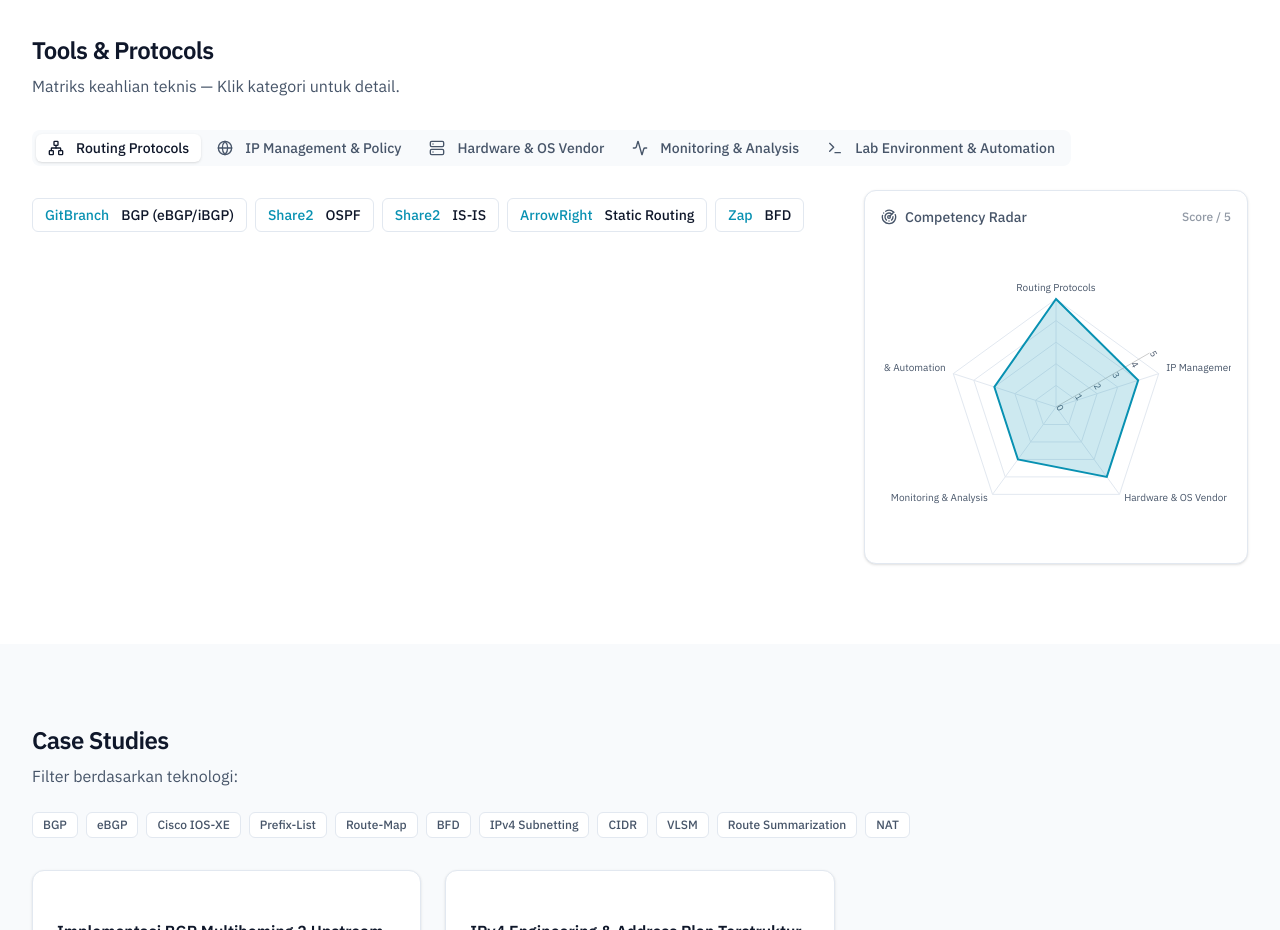
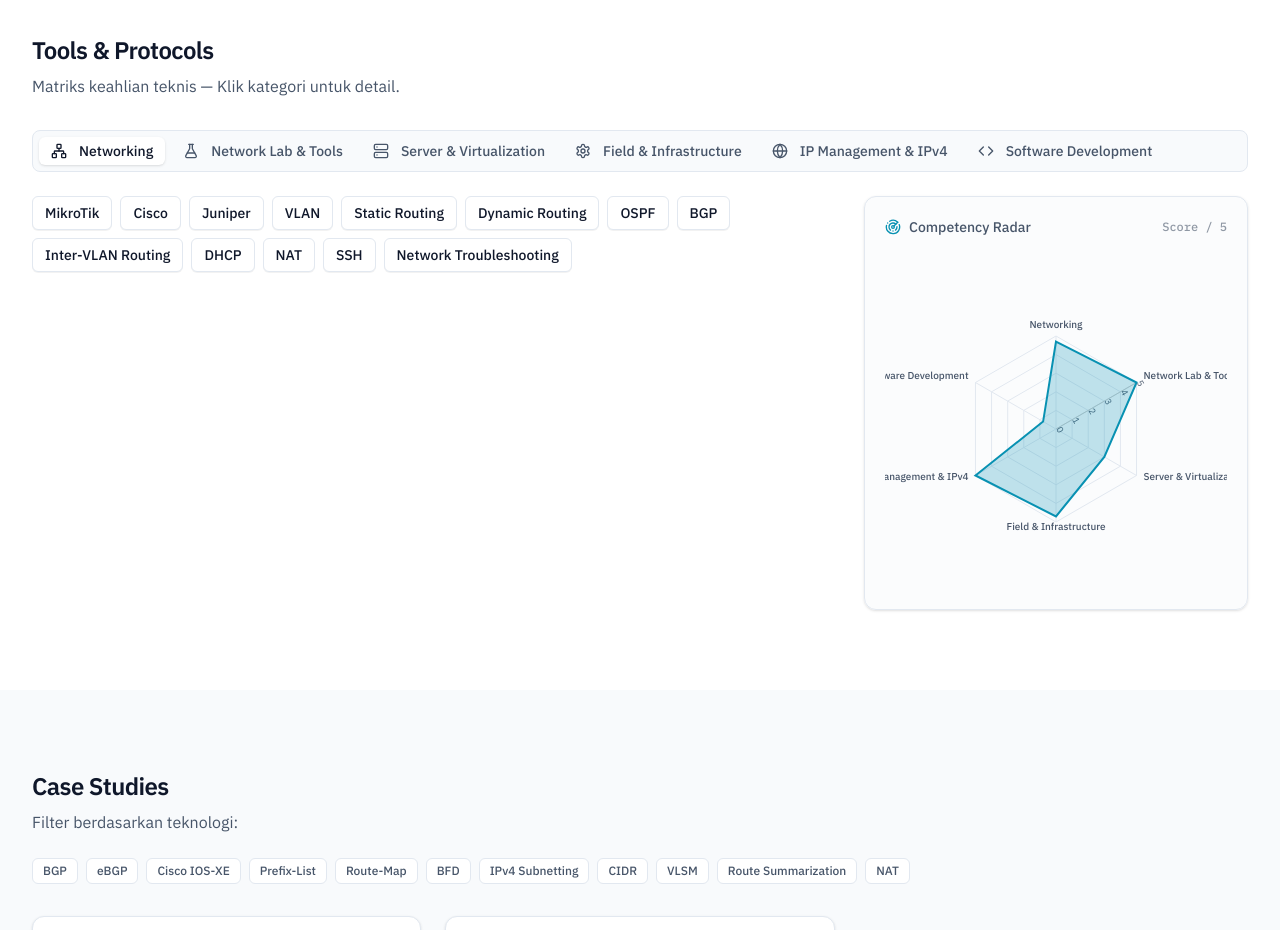
Before and after one commit to FauzanAlsyundawy/portofolio, a Next.js app: page / in a window 1280 px wide. Shown: the part 2180-3110 px from the top of the page. Built offline with nearby package versions, Linux system fonts and the light colour scheme.

Commit message:
feat: update tools & protocols categories, skills, and competency radar

```diff
--- a/components/interactive/skill-radar-chart.tsx
+++ b/components/interactive/skill-radar-chart.tsx
@@ -9,24 +9,28 @@
   ResponsiveContainer,
   Tooltip,
 } from "recharts";
+import { skills } from "@/data/skills";
 
-// Proficiency score per kategori — sesuaikan dengan keahlian nyata Anda
-const radarData = [
-  { category: "Routing Protocols", score: 5, fullMark: 5 },
-  { category: "IP Management & Policy", score: 4, fullMark: 5 },
-  { category: "Hardware & OS Vendor", score: 4, fullMark: 5 },
-  { category: "Monitoring & Analysis", score: 3, fullMark: 5 },
-  { category: "Lab Env & Automation", score: 3, fullMark: 5 },
-];
+// Radar data otomatis mengikuti data kategori dan score dari data/skills.ts
+const radarData = skills.map((s) => ({
+  category: s.name,
+  score: s.score,
+  fullMark: 5,
+}));
 
 export default function SkillRadarChart() {
   return (
-    <ResponsiveContainer width="100%" height={280}>
-      <RadarChart data={radarData}>
+    <div className="w-full h-[320px] flex items-center justify-center">
+      <ResponsiveContainer width="100%" height="100%">
+        <RadarChart data={radarData} cx="50%" cy="50%" outerRadius="60%">
           <PolarGrid stroke="var(--color-border)" />
           <PolarAngleAxis
             dataKey="category"
-          tick={{ fontSize: 10, fill: "var(--color-muted)" }}
+            tick={{
+              fontSize: 10,
+              fill: "var(--color-muted)",
+              fontWeight: 500,
+            }}
           />
           <PolarRadiusAxis
             angle={30}
@@ -39,19 +43,22 @@
             dataKey="score"
             stroke="var(--color-signal)"
             fill="var(--color-signal)"
-          fillOpacity={0.2}
+            fillOpacity={0.25}
             strokeWidth={2}
           />
           <Tooltip
-          formatter={(value) => [`${value}/5`, "Proficiency"]}
+            formatter={(value) => [`${value} / 5`, "Kompetensi"]}
             contentStyle={{
               backgroundColor: "var(--color-canvas)",
               border: "1px solid var(--color-border)",
               borderRadius: "8px",
               fontSize: "12px",
+              color: "var(--color-ink)",
+              boxShadow: "0 4px 12px rgba(0, 0, 0, 0.08)",
             }}
           />
         </RadarChart>
       </ResponsiveContainer>
+    </div>
   );
 }
--- a/components/sections/skills-matrix.tsx
+++ b/components/sections/skills-matrix.tsx
@@ -9,14 +9,15 @@
 import { skills } from "@/data/skills";
 import {
   Network,
+  FlaskConical,
+  Server,
+  Settings,
   Globe,
-  Server,
-  Activity,
-  Terminal,
+  Code,
   Radar as RadarIcon,
 } from "lucide-react";
 
-// Lazy-load Recharts agar tidak masuk ke First Load JS bundle
+// Lazy-load Recharts agar tidak membebani First Load JS bundle
 const SkillRadarChart = dynamic(
   () => import("@/components/interactive/skill-radar-chart"),
   {
@@ -32,10 +33,11 @@
 
 const iconMap: Record<string, React.ComponentType<{ className?: string }>> = {
   Network,
+  FlaskConical,
+  Server,
+  Settings,
   Globe,
-  Server,
-  Activity,
-  Terminal,
+  Code,
 };
 
 export function SkillsMatrix() {
@@ -48,11 +50,15 @@
         <p className="text-muted mb-8">Matriks keahlian teknis — Klik kategori untuk detail.</p>
 
         <Tabs defaultValue={skills[0]?.name} className="w-full">
-          <TabsList className="mb-6 flex-wrap h-auto gap-1">
+          <TabsList className="mb-6 flex flex-wrap h-auto gap-1.5 p-1.5 bg-surface border border-border rounded-lg max-w-full">
             {skills.map((cat) => {
-              const Icon = iconMap[cat.icon] || Terminal;
+              const Icon = iconMap[cat.icon] || Network;
               return (
-                <TabsTrigger key={cat.name} value={cat.name}>
+                <TabsTrigger
+                  key={cat.name}
+                  value={cat.name}
+                  className="data-[state=active]:bg-canvas data-[state=active]:text-ink text-muted hover:text-ink transition-colors"
+                >
                   <Icon className="mr-1.5 h-4 w-4" />
                   {cat.name}
                 </TabsTrigger>
@@ -60,10 +66,10 @@
             })}
           </TabsList>
 
-          <div className="grid gap-8 lg:grid-cols-3">
+          <div className="grid gap-8 lg:grid-cols-3 items-start">
             <div className="lg:col-span-2">
               {skills.map((cat) => (
-                <TabsContent key={cat.name} value={cat.name}>
+                <TabsContent key={cat.name} value={cat.name} className="mt-0">
                   <motion.div
                     initial={{ opacity: 0, y: 8 }}
                     animate={{ opacity: 1, y: 0 }}
@@ -71,10 +77,11 @@
                     className="flex flex-wrap gap-2"
                   >
                     {cat.items.map((item) => (
-                      <Badge key={item.label} variant="outline" className="px-3 py-1.5 text-sm">
-                        {item.icon && (
-                          <span className="mr-1.5 text-signal">{item.icon}</span>
-                        )}
+                      <Badge
+                        key={item.label}
+                        variant="outline"
+                        className="px-3 py-1.5 text-sm font-medium bg-canvas hover:border-signal/60 hover:text-signal transition-colors shadow-2xs"
+                      >
                         {item.label}
                       </Badge>
                     ))}
@@ -83,12 +90,13 @@
               ))}
             </div>
 
-            <div className="hidden lg:block">
-              <Card className="p-4">
-                <div className="flex items-center gap-2 mb-4 text-sm font-medium text-muted">
-                  <RadarIcon className="h-4 w-4" />
+            {/* Radar chart responsive: stacked on mobile/tablet, on the right on desktop */}
+            <div className="w-full lg:col-span-1">
+              <Card className="p-4 sm:p-5 border border-border bg-surface/50">
+                <div className="flex items-center gap-2 mb-2 text-sm font-medium text-muted">
+                  <RadarIcon className="h-4 w-4 text-signal" />
                   Competency Radar
-                  <span className="ml-auto text-xs text-muted/60">Score / 5</span>
+                  <span className="ml-auto text-xs text-muted/60 font-mono">Score / 5</span>
                 </div>
                 <SkillRadarChart />
               </Card>
--- a/data/skills.ts
+++ b/data/skills.ts
@@ -2,56 +2,97 @@
 
 export const skills: SkillCategory[] = [
   {
-    name: "Routing Protocols",
+    name: "Networking",
     icon: "Network",
+    score: 4.7,
     items: [
-      { label: "BGP (eBGP/iBGP)", icon: "GitBranch" },
-      { label: "OSPF", icon: "Share2" },
-      { label: "IS-IS", icon: "Share2" },
-      { label: "Static Routing", icon: "ArrowRight" },
-      { label: "BFD", icon: "Zap" },
+      { label: "MikroTik" },
+      { label: "Cisco" },
+      { label: "Juniper" },
+      { label: "VLAN" },
+      { label: "Static Routing" },
+      { label: "Dynamic Routing" },
+      { label: "OSPF" },
+      { label: "BGP" },
+      { label: "Inter-VLAN Routing" },
+      { label: "DHCP" },
+      { label: "NAT" },
+      { label: "SSH" },
+      { label: "Network Troubleshooting" },
     ],
   },
   {
-    name: "IP Management & Policy",
-    icon: "Globe",
+    name: "Network Lab & Tools",
+    icon: "FlaskConical",
+    score: 5.0,
     items: [
-      { label: "IPv4 Subnetting (CIDR/VLSM)", icon: "Split" },
-      { label: "Route Summarization", icon: "Layers" },
-      { label: "BGP Communities", icon: "GitBranch" },
-      { label: "Prefix-List / Route-Map", icon: "Filter" },
-      { label: "RPKI", icon: "Shield" },
-      { label: "NAT/CGNAT", icon: "Repeat" },
+      { label: "PNETLab" },
+      { label: "Cisco Packet Tracer" },
+      { label: "MikroTik Winbox" },
+      { label: "PuTTY" },
+      { label: "Draw.io" },
+      { label: "Network Simulation" },
+      { label: "Network Topology Design" },
     ],
   },
   {
-    name: "Hardware & OS Vendor",
+    name: "Server & Virtualization",
     icon: "Server",
+    score: 3.0,
     items: [
-      { label: "Cisco IOS/IOS-XE", icon: "Cpu" },
-      { label: "MikroTik RouterOS", icon: "Router" },
-      { label: "Juniper Junos", icon: "Cpu" },
+      { label: "Linux" },
+      { label: "Ubuntu Server" },
+      { label: "Proxmox" },
+      { label: "VMware" },
+      { label: "Virtual Machine" },
+      { label: "SSH" },
+      { label: "Server Administration" },
+      { label: "Virtualization" },
     ],
   },
   {
-    name: "Monitoring & Analysis",
-    icon: "Activity",
+    name: "Field & Infrastructure",
+    icon: "Settings",
+    score: 4.7,
     items: [
-      { label: "Wireshark", icon: "Pipette" },
-      { label: "Zabbix", icon: "BarChart3" },
-      { label: "PRTG", icon: "BarChart3" },
-      { label: "Grafana", icon: "BarChart3" },
-      { label: "SNMP/NetFlow", icon: "Gauge" },
+      { label: "Data Center Operations" },
+      { label: "Field Operations" },
+      { label: "Network Troubleshooting" },
+      { label: "Rack & Server" },
+      { label: "SFP / Connectivity" },
+      { label: "Network Infrastructure" },
+      { label: "Hardware Installation" },
+      { label: "Infrastructure Maintenance" },
     ],
   },
   {
-    name: "Lab Environment & Automation",
-    icon: "Terminal",
+    name: "IP Management & IPv4",
+    icon: "Globe",
+    score: 5.0,
     items: [
-      { label: "EVE-NG", icon: "Box" },
-      { label: "GNS3", icon: "Box" },
-      { label: "Python (Netmiko)", icon: "FileCode" },
-      { label: "Ansible", icon: "Wrench" },
+      { label: "IPv4" },
+      { label: "Subnetting" },
+      { label: "CIDR" },
+      { label: "VLSM" },
+      { label: "IP Addressing" },
+      { label: "Network Address" },
+      { label: "Broadcast Address" },
+      { label: "Gateway" },
+      { label: "IP Planning" },
+      { label: "Route Summarization" },
+    ],
+  },
+  {
+    name: "Software Development",
+    icon: "Code",
+    score: 0.8,
+    items: [
+      { label: "HTML" },
+      { label: "CSS" },
+      { label: "JavaScript" },
+      { label: "Web Development" },
+      { label: "Vibe Coding" },
+      { label: "AI-Assisted Development" },
     ],
   },
 ];
--- a/data/types.ts
+++ b/data/types.ts
@@ -30,6 +30,7 @@
 export interface SkillCategory {
   name: string;
   icon: string;
+  score: number;
   items: { label: string; icon?: string }[];
 }
 
```
Lines whose indentation alone changed are shown as unchanged.
